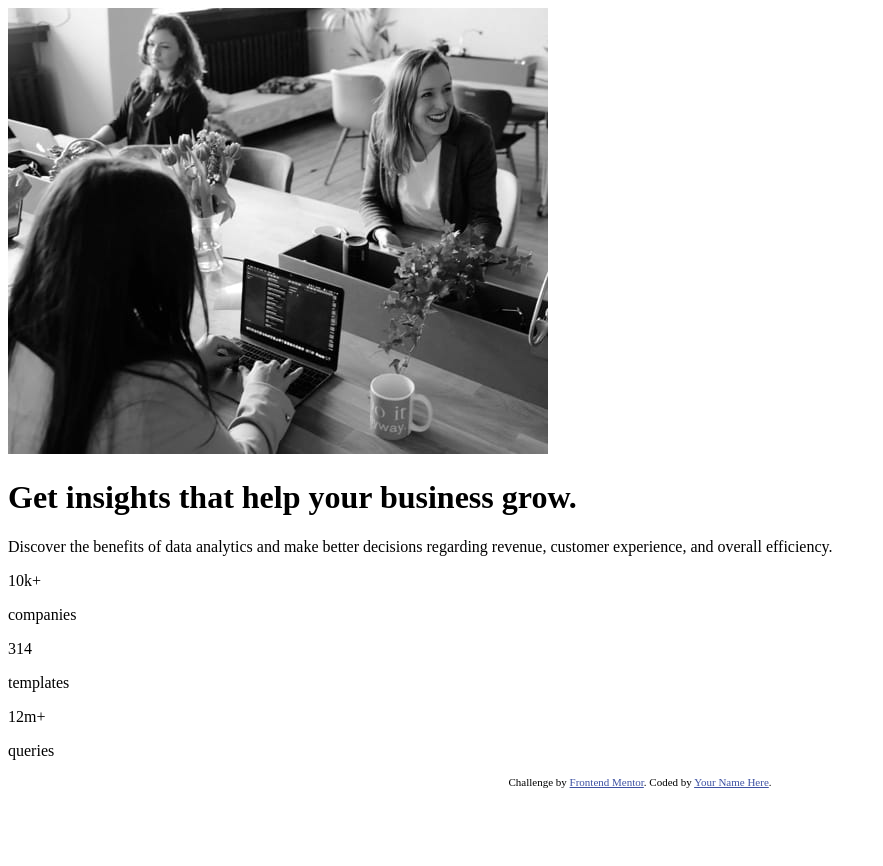
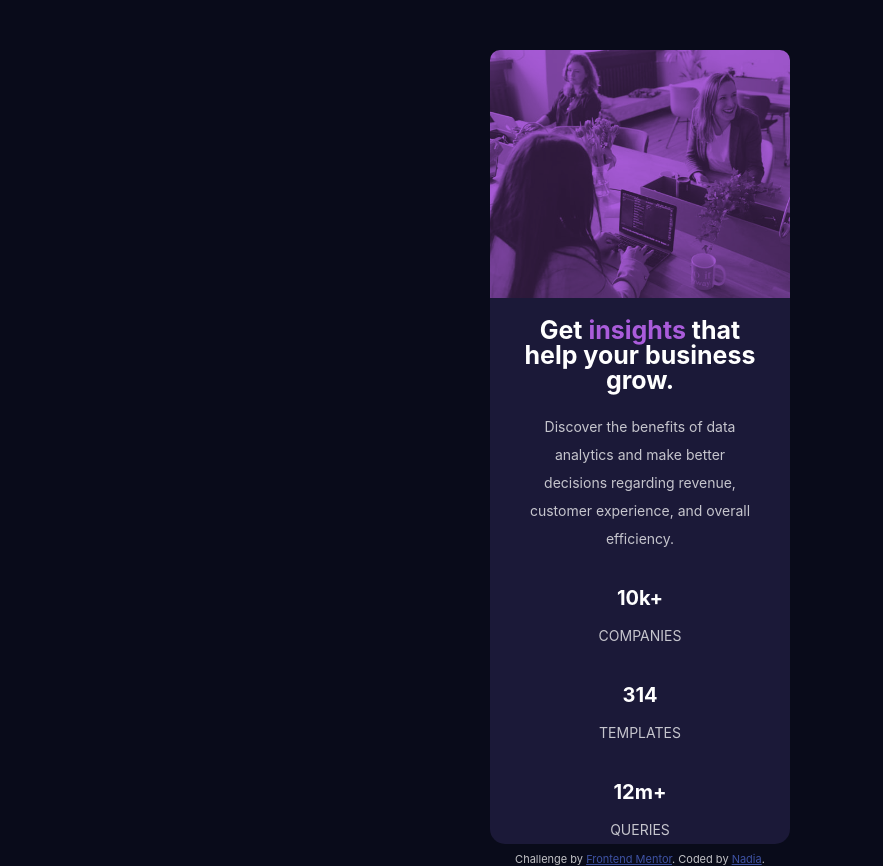
Before and after one commit to nadiaermens/Stats-preview-card-component, a plain HTML site: page index.html in a window 1280 px wide. Shown: the whole page, without its empty margins (0-883 px from the left). Before the commit the page ends 800 px from the top, so only its background shows below. Drawn offline with Linux system fonts and the light colour scheme.

Commit message:
add html and css code

```diff
--- a/app.css
+++ b/app.css
@@ -0,0 +1,215 @@
+/* http://meyerweb.com/eric/tools/css/reset/
+   v2.0 | 20110126
+   License: none (public domain)
+*/
+
+html,
+body,
+div,
+span,
+applet,
+object,
+iframe,
+h1,
+h2,
+h3,
+h4,
+h5,
+h6,
+p,
+blockquote,
+pre,
+a,
+abbr,
+acronym,
+address,
+big,
+cite,
+code,
+del,
+dfn,
+em,
+img,
+ins,
+kbd,
+q,
+s,
+samp,
+small,
+strike,
+strong,
+sub,
+sup,
+tt,
+var,
+b,
+u,
+i,
+center,
+dl,
+dt,
+dd,
+ol,
+ul,
+li,
+fieldset,
+form,
+label,
+legend,
+table,
+caption,
+tbody,
+tfoot,
+thead,
+tr,
+th,
+td,
+article,
+aside,
+canvas,
+details,
+embed,
+figure,
+figcaption,
+footer,
+header,
+hgroup,
+menu,
+nav,
+output,
+ruby,
+section,
+summary,
+time,
+mark,
+audio,
+video {
+    margin: 0;
+    padding: 0;
+    border: 0;
+    font-size: 100%;
+    font: inherit;
+    vertical-align: baseline;
+}
+
+/* HTML5 display-role reset for older browsers */
+article,
+aside,
+details,
+figcaption,
+figure,
+footer,
+header,
+hgroup,
+menu,
+nav,
+section {
+    display: block;
+}
+
+body {
+    line-height: 1;
+}
+
+ol,
+ul {
+    list-style: none;
+}
+
+blockquote,
+q {
+    quotes: none;
+}
+
+blockquote:before,
+blockquote:after,
+q:before,
+q:after {
+    content: '';
+    content: none;
+}
+
+table {
+    border-collapse: collapse;
+    border-spacing: 0;
+}
+
+html {
+    box-sizing: border-box;
+    font-family: "inter", sans-serif;
+}
+
+body {
+    max-height: 300vh;
+    display: flex;
+    justify-content: center;
+    align-items: center;
+    background-color: hsl(233, 47%, 7%);
+    flex-direction: column;
+}
+
+
+.panel {
+    background-color: hsl(244, 38%, 16%);
+    border-radius: 15px;
+    margin: 50px 0px 10px 0px;
+    max-width: 300px;
+    display: flex;
+    flex-direction: column;
+    text-align: center;
+}
+
+.image {
+    background-color: hsl(277, 64%, 61%);
+    width: 100%;
+    max-width: 300px;
+    display: flex;
+    flex-direction: column;
+    text-align: center;
+    border-top-left-radius: 10px;
+    border-top-right-radius: 10px;
+}
+
+#workimage {
+    mix-blend-mode: multiply;
+    opacity: 0.75;
+    max-width: 100%;
+
+}
+
+.text {
+    display: flex;
+    flex-direction: column;
+}
+
+h1 {
+    color: hsl(0, 0%, 100%);
+    font-size: 25px;
+    font-weight: 700;
+    padding: 20px 30px;
+
+}
+
+p {
+    color: hsla(0, 0%, 100%, 0.75);
+    font-size: 14px;
+    font-weight: 400;
+    line-height: 2;
+    padding: 0px 35px;
+}
+
+.numbers {
+    font-size: 20px;
+    font-weight: 700;
+    color: hsl(0, 0%, 100%);
+    padding: 25px 0px 4px 0px;
+}
+
+.names {
+    text-transform: uppercase;
+
+}
+
+.insights {
+    color: hsl(277, 64%, 61%);
+}
--- a/index.html
+++ b/index.html
@@ -9,12 +9,18 @@
     <link rel="icon" type="image/png" sizes="32x32" href="./images/favicon-32x32.png">
     <link rel="stylesheet" href="app.css">
     <title>Frontend Mentor | Stats preview card component</title>
-
+    <link rel="preconnect" href="https://fonts.googleapis.com">
+    <link rel="preconnect" href="https://fonts.gstatic.com" crossorigin>
+    <link href="https://fonts.googleapis.com/css2?family=Outfit&display=swap" rel="stylesheet">
+    <link rel="preconnect" href="https://fonts.googleapis.com">
+    <link rel="preconnect" href="https://fonts.gstatic.com" crossorigin>
+    <link href="https://fonts.googleapis.com/css2?family=Outfit&display=swap" rel="stylesheet">
     <!-- Feel free to remove these styles or customise in your own stylesheet 👍 -->
     <style>
         .attribution {
             font-size: 11px;
             text-align: center;
+            color: hsla(0, 0%, 100%, 0.75);
         }
 
         .attribution a {
@@ -27,18 +33,21 @@
 
     <main>
         <div class="panel">
-            <img srcset="images/image-header-mobile.jpg 375px, images/image-header-desktop.jpg 1440px"
+            <div class="image">
+                <img id="workimage"
+                    srcset="images/image-header-mobile.jpg 300px, images/image-header-desktop.jpg 1440px"
                     sizes="(max-width:100%) 375px, 1440px" src="images/image-header-desktop.jpg"
                     alt="employees at work in the office">
-
+            </div>
+            <div class="text">
                 <h1>
-                Get insights that help your business grow.
+                    Get <span class="insights">insights</span> that help your business grow.
                 </h1>
                 <p>
                     Discover the benefits of data analytics and make better decisions regarding revenue, customer
                     experience, and overall efficiency.
                 </p>
-
+            </div>
             <p class=numbers>10k+</p>
             <p class=names>companies</p>
 
@@ -52,7 +61,7 @@
     <footer>
         <div class="attribution">
             Challenge by <a href="https://www.frontendmentor.io?ref=challenge" target="_blank">Frontend Mentor</a>.
-            Coded by <a href="#">Your Name Here</a>.
+            Coded by <a href="#">Nadia</a>.
         </div>
     </footer>
 </body>
```
Lines whose indentation alone changed are shown as unchanged.
